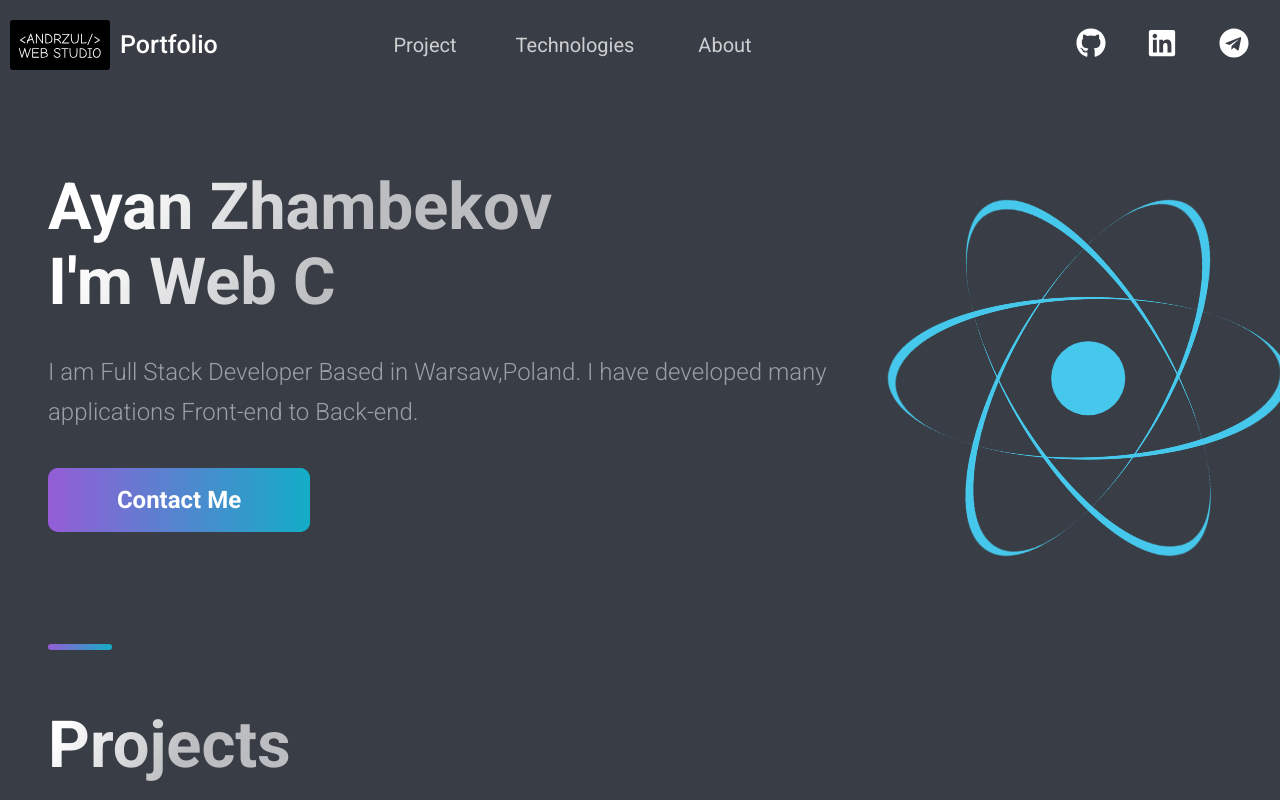
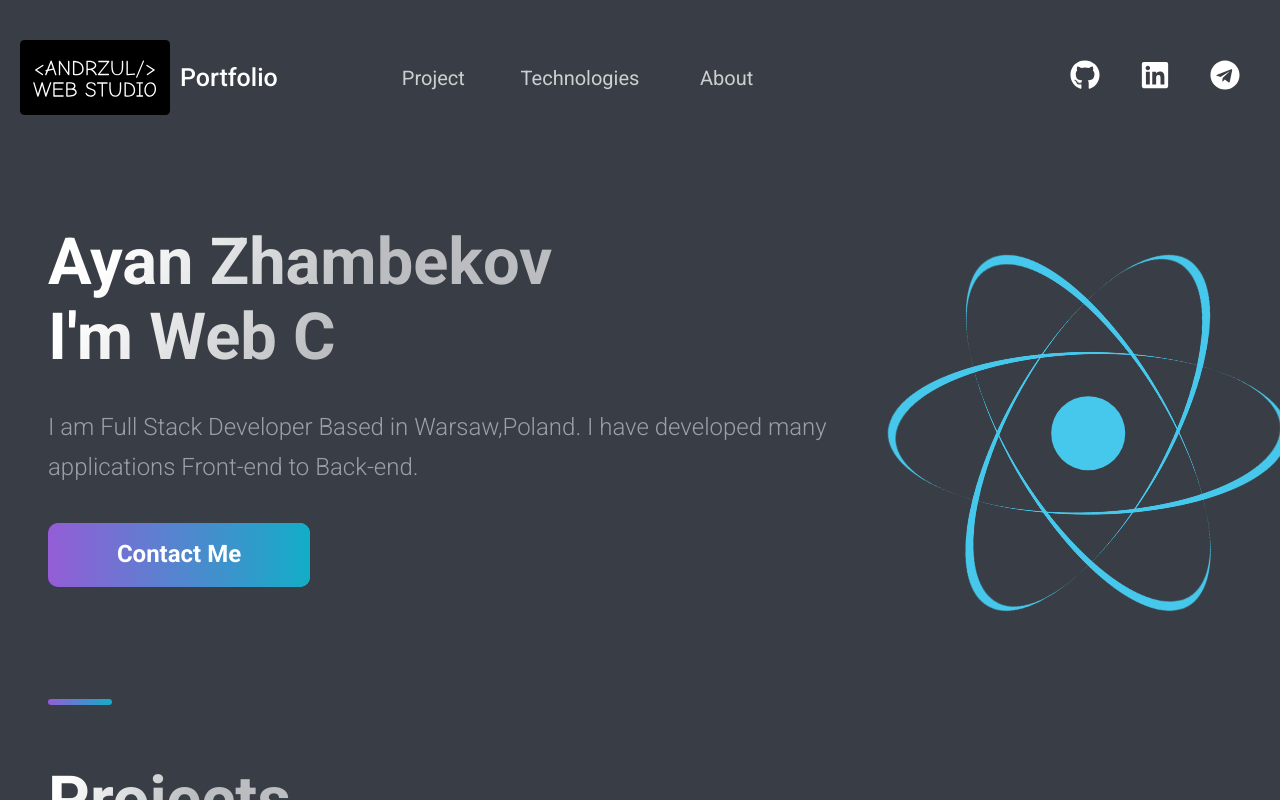
Before and after one commit to Aineken/new-portfolio, a React (Create React App) app: page / in a window 1280 px wide. Shown: the top 800 px of the page. Built offline with nearby package versions, Linux system fonts and the light colour scheme; a web font is replaced by a local one.

Commit message:
footer and header width update

```diff
--- a/src/Components/Footer/FooterStyled.js
+++ b/src/Components/Footer/FooterStyled.js
@@ -3,7 +3,7 @@ import styled from "styled-components";
 export const Container = styled.section`
   display: block;
   width: calc(100vw - 96px);
-  max-width: 1040px;
+  max-width: 1240px;
   padding: 36px 48px 40px;
   margin: 1rem auto;
   box-sizing: content-box;
--- a/src/Components/Header/Header.js
+++ b/src/Components/Header/Header.js
@@ -7,7 +7,7 @@ import {
     SocialIcons,
 } from "./HeaderStyled";
 
-import { FaGithub, FaTelegram, FaLinkedin } from "react-icons/fa";
+import {FaGithub, FaTelegram, FaLinkedin} from "react-icons/fa";
 
 import logo from "../../utils/andrzul_logo.svg";
 
@@ -19,7 +19,7 @@ function Header() {
                     <img
                         src={logo}
                         alt="Logo"
-            style={{ marginRight: "1rem", maxWidth: "100px", width: "100%" }}
+
                     />
 
                     <span>Portfolio</span>
@@ -34,16 +34,16 @@ function Header() {
             </Div2>
             <Div3>
                 <SocialIcons href="https://github.com/Aineken" target="_blank">
-          <FaGithub size="3rem" />
+                    <FaGithub size="3rem"/>
                 </SocialIcons>
                 <SocialIcons
                     href="https://www.linkedin.com/in/andrzul/"
                     target="_blank"
                 >
-          <FaLinkedin size="3rem" />
+                    <FaLinkedin size="3rem"/>
                 </SocialIcons>
                 <SocialIcons href="https://t.me/andrzul" target="_blank">
-          <FaTelegram size="3rem" />
+                    <FaTelegram size="3rem"/>
                 </SocialIcons>
             </Div3>
         </Container>
--- a/src/Components/Header/HeaderStyled.js
+++ b/src/Components/Header/HeaderStyled.js
@@ -5,8 +5,8 @@ export const Container = styled.div`
   grid-template-columns: 320px repeat(4, 1fr);
   grid-template-rows: 1fr;
   grid-column-gap: 2rem;
-  padding: 1rem;
-  padding-top: 2rem;
+  padding: 2rem;
+  padding-top: 4rem;
 
   @media ${(props) => props.theme.breakpoints.md} {
     display: grid;
@@ -86,12 +86,26 @@ export const NavLink = styled.a`
   align-items: center;
   color: ${(props) => (props.white ? "#fff" : "rgba(255, 255, 255, 0.75)")};
   transition: 0.4s ease;
+
   &:hover {
     color: #fff;
     opacity: 1;
     cursor: pointer;
   }
+
+  img {
+    margin-right: 1rem;
+    max-width: 150px;
+    width: 100%;
+  }
+
   @media ${(props) => props.theme.breakpoints.sm} {
     padding: 0.5rem;
+
+    img {
+      margin-right: 0.5rem;
+      max-width: 100px;
+      width: 100%;
+    }
   }
 `;
```
Lines whose indentation alone changed are shown as unchanged.
